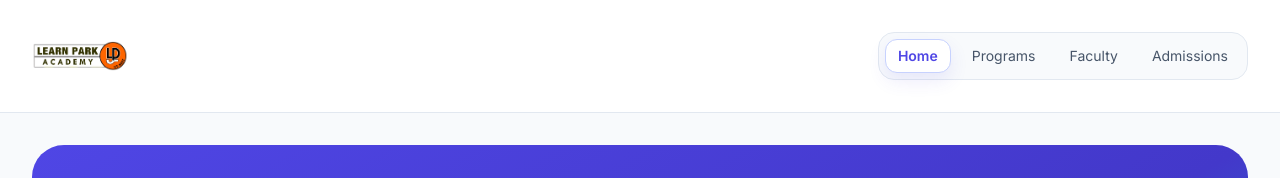
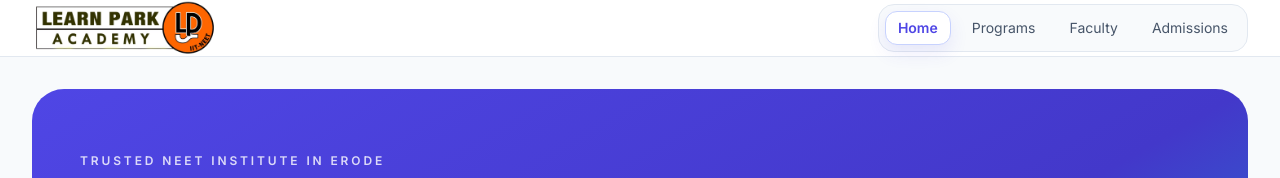
Before and after one commit to Subashav/learnpark, a React (Vite) app: page / in a window 1280 px wide. Shown: the top 178 px of the page. Built offline with nearby package versions, Linux system fonts and the light colour scheme.

Commit message:
style: compact nav bar with properly fitted logo

```diff
--- a/src/components/SiteLayout.jsx
+++ b/src/components/SiteLayout.jsx
@@ -48,12 +48,12 @@ export default function SiteLayout() {
   return (
     <div className="relative min-h-screen bg-[#F8FAFC] text-[#0F172A]">
       <header className="sticky top-0 z-30 border-b border-[#E2E8F0] bg-white/90 backdrop-blur-md">
-        <div className="mx-auto flex w-full max-w-[1380px] items-center justify-between px-4 py-1.5 sm:px-5 sm:py-2 lg:px-6 xl:px-8">
+        <div className="mx-auto flex w-full max-w-[1380px] items-center justify-between px-4 py-0 sm:px-5 lg:px-6 xl:px-8" style={{minHeight: '56px'}}>
           <NavLink to="/" className="inline-flex items-center">
             <img
               src={logoImage}
               alt="LearnPark NEET Academy"
-              className="h-16 w-16 object-contain sm:h-20 sm:w-20 md:h-24 md:w-24"
+              className="h-14 w-auto object-contain"
             />
           </NavLink>
 
```
